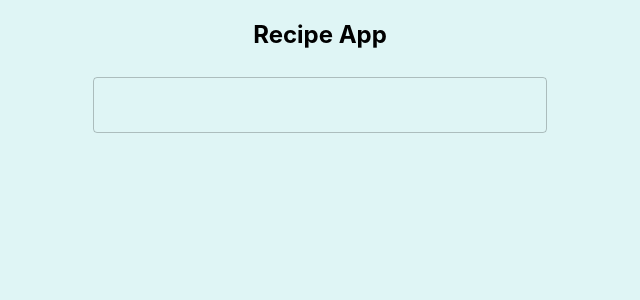
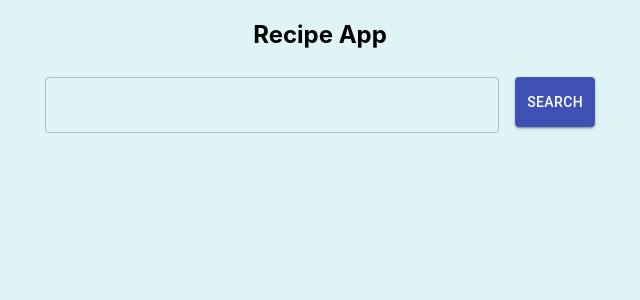
Before and after one commit to luchosr/recipe-app, a React (Create React App) app: page / in a window 1280 px wide. Shown: the top 300 px of the page, without its empty margins (320-960 px from the left). Built offline with nearby package versions, Linux system fonts and the light colour scheme.

Commit message:
add action types

```diff
--- a/src/App.js
+++ b/src/App.js
@@ -1,5 +1,5 @@
 import "./App.css";
-import { TextField, makeStyles } from "@material-ui/core";
+import { TextField, makeStyles, Button } from "@material-ui/core";
 
 const useStyles = makeStyles((theme) => ({
   root: {
@@ -18,6 +18,13 @@ function App() {
       <h2>Recipe App</h2>
       <form className={classes.root} noValidate autoComplete="off">
         <TextField id="outlined-basic" variant="outlined" />
+        <Button
+          variant="contained"
+          color="primary"
+          style={{ width: "80px", height: "50px" }}
+        >
+          Search
+        </Button>
       </form>
     </div>
   );
--- a/src/redux/actionTypes.js
+++ b/src/redux/actionTypes.js
@@ -0,0 +1,3 @@
+export const FETCH_RECIPE_START = "FETCH_RECIPE_START";
+export const FETCH_RECIPE_SUCCESS = "FETCH_RECIPE_SUCCESS";
+export const FETCH_RECIPE_FAIL = "FETCH_RECIPE_FAIL";
--- a/src/redux/api.js
+++ b/src/redux/api.js
@@ -0,0 +1,2 @@
+const url =
+  "https://api.edamam.com/search?q=chicken&app_id=${YOUR_APP_ID}&app_key=${YOUR_APP_KEY}&from=0&to=3&calories=591-722&health=alcohol-free";
```
